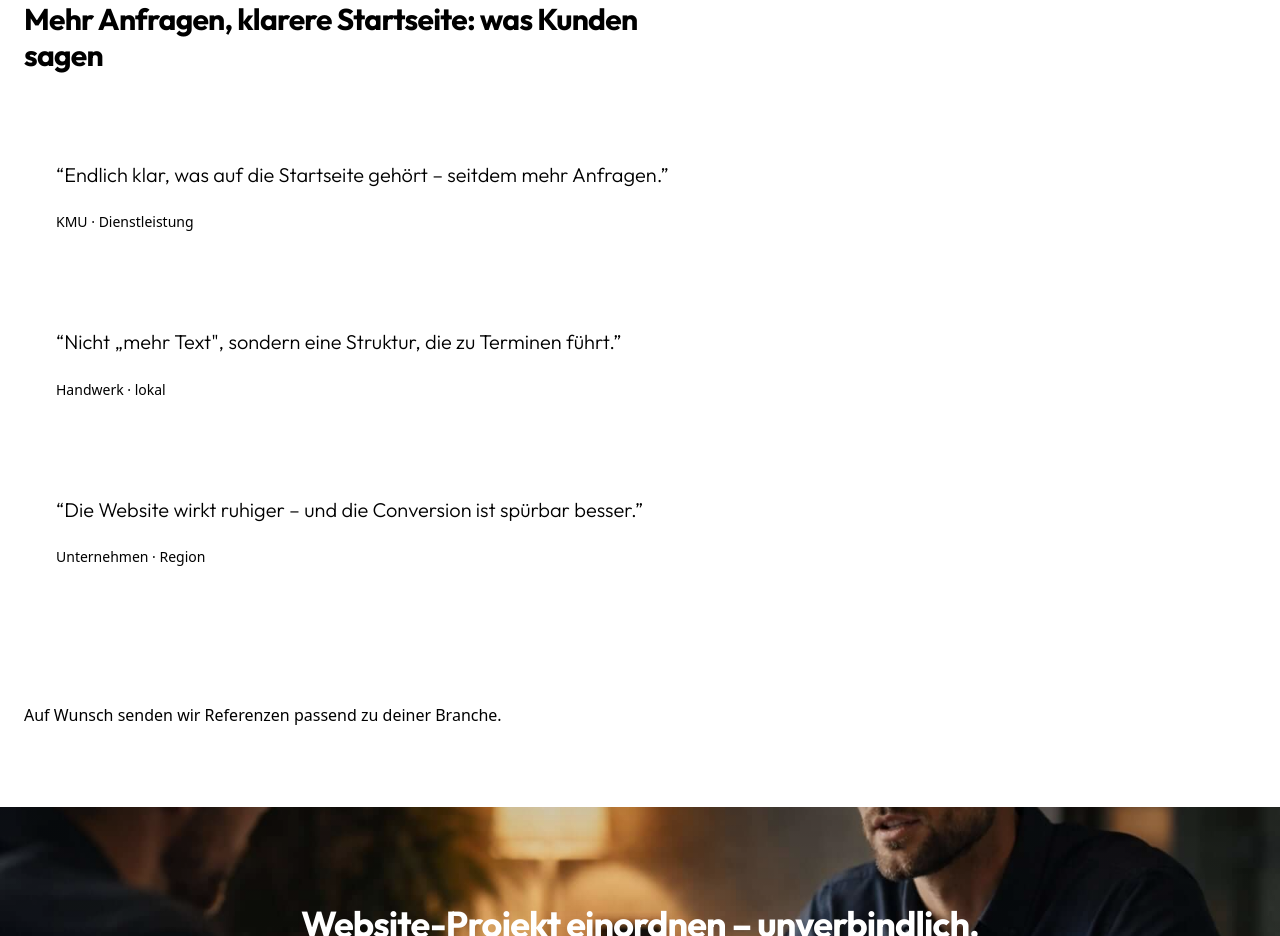
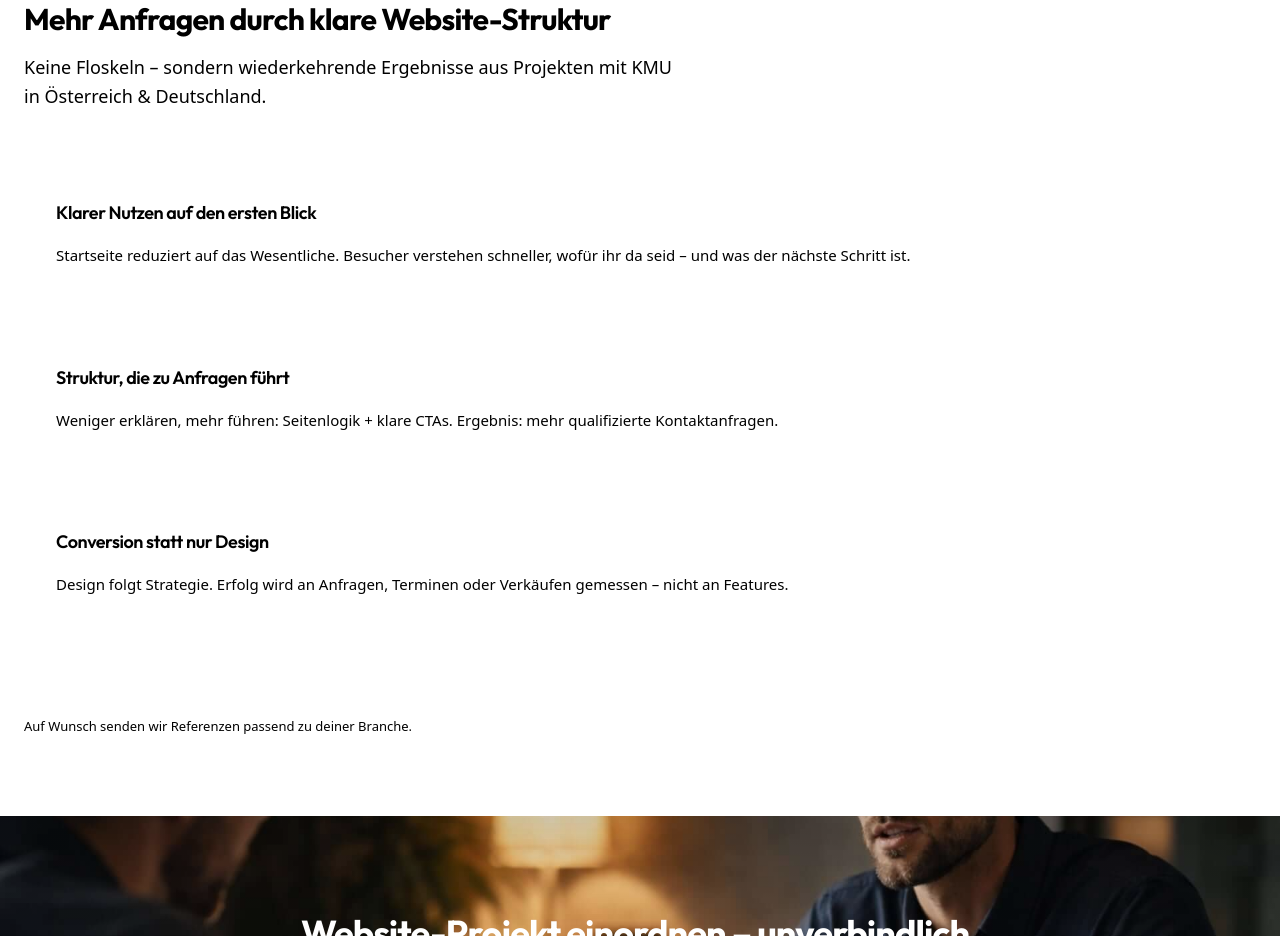
Before and after one commit to MateThemes/simpleweb-next, a Next.js app: page / in a window 1280 px wide. Shown: the part 7000-7936 px from the top of the page. Built offline with nearby package versions, Linux system fonts and the light colour scheme; no server answers.

Commit message:
Refactor Testimonials component to enhance clarity and engagement by renaming variables, updating headings, and restructuring content. Replace testimonials with project results to better reflect user outcomes and improve overall presentation.

```diff
--- a/src/components/sections/Testimonials.tsx
+++ b/src/components/sections/Testimonials.tsx
@@ -1,17 +1,17 @@
 import { Container } from '@/components/ui/Container'
 
-const testimonials = [
+const projectResults = [
   {
-    quote: 'Endlich klar, was auf die Startseite gehört – seitdem mehr Anfragen.',
-    attribution: 'KMU · Dienstleistung',
+    title: 'Klarer Nutzen auf den ersten Blick',
+    body: 'Startseite reduziert auf das Wesentliche. Besucher verstehen schneller, wofür ihr da seid – und was der nächste Schritt ist.',
   },
   {
-    quote: 'Nicht „mehr Text", sondern eine Struktur, die zu Terminen führt.',
-    attribution: 'Handwerk · lokal',
+    title: 'Struktur, die zu Anfragen führt',
+    body: 'Weniger erklären, mehr führen: Seitenlogik + klare CTAs. Ergebnis: mehr qualifizierte Kontaktanfragen.',
   },
   {
-    quote: 'Die Website wirkt ruhiger – und die Conversion ist spürbar besser.',
-    attribution: 'Unternehmen · Region',
+    title: 'Conversion statt nur Design',
+    body: 'Design folgt Strategie. Erfolg wird an Anfragen, Terminen oder Verkäufen gemessen – nicht an Features.',
   },
 ]
 
@@ -19,34 +19,40 @@ export default function Testimonials() {
   return (
     <section
       className="py-20 lg:py-24 bg-[var(--surface-2)]"
-      aria-labelledby="testimonials-heading"
+      aria-labelledby="project-results-heading"
     >
       <Container>
         <div className="max-w-[1280px] mx-auto">
-          <h2
-            id="testimonials-heading"
-            className="font-display text-3xl lg:text-4xl font-bold tracking-tight text-[var(--foreground)] max-w-[650px] mb-14 lg:mb-16"
-          >
-            Mehr Anfragen, klarere Startseite: was Kunden sagen
-          </h2>
+          <header className="max-w-[650px] mb-14 lg:mb-16">
+            <h2
+              id="project-results-heading"
+              className="font-display text-3xl lg:text-4xl font-bold tracking-tight text-[var(--foreground)] mb-4"
+            >
+              Mehr Anfragen durch klare Website-Struktur
+            </h2>
+            <p className="text-lg text-[var(--muted-foreground)] leading-relaxed">
+              Keine Floskeln – sondern wiederkehrende Ergebnisse aus Projekten
+              mit KMU in Österreich & Deutschland.
+            </p>
+          </header>
 
           <div className="grid grid-cols-1 md:grid-cols-3 gap-8 lg:gap-10">
-            {testimonials.map((testimonial, index) => (
-              <blockquote
+            {projectResults.map((item, index) => (
+              <article
                 key={index}
                 className="rounded-[var(--radius-2xl)] bg-[var(--surface)] p-8 lg:p-10 border border-[var(--border)] shadow-elev-1"
               >
-                <p className="font-display text-xl lg:text-2xl font-light text-[var(--foreground)] leading-snug mb-6">
-                  &ldquo;{testimonial.quote}&rdquo;
+                <h3 className="font-display text-lg lg:text-xl font-semibold tracking-tight text-[var(--foreground)] mb-4">
+                  {item.title}
+                </h3>
+                <p className="text-[var(--foreground)] text-[15px] lg:text-base leading-relaxed">
+                  {item.body}
                 </p>
-                <footer className="text-sm text-[var(--muted-foreground)]">
-                  {testimonial.attribution}
-                </footer>
-              </blockquote>
+              </article>
             ))}
           </div>
 
-          <p className="mt-14 pt-12 border-t border-[var(--border)] text-[var(--muted-foreground)] max-w-[650px]">
+          <p className="mt-12 pt-10 border-t border-[var(--border)] text-[13px] text-[var(--muted-foreground)]">
             Auf Wunsch senden wir Referenzen passend zu deiner Branche.
           </p>
         </div>
```
